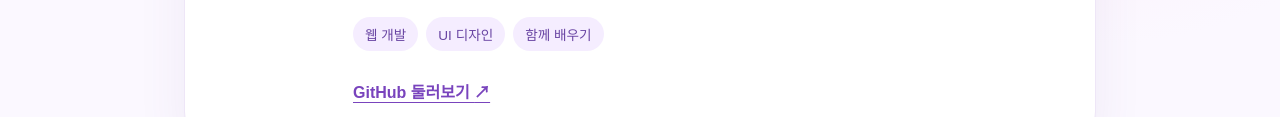
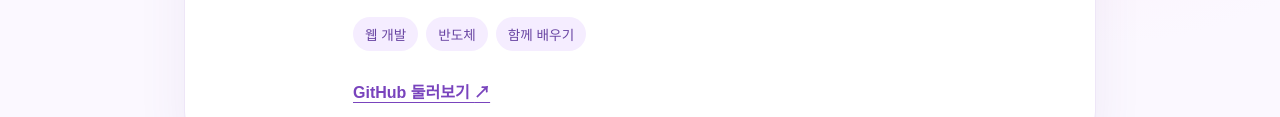
Before and after one commit to Larry826/github_seminar, a plain HTML site: page student_project/index.html in a window 1280 px wide. Shown: the part 425-542 px from the top of the page. Drawn offline with Linux system fonts and the light colour scheme.

Commit message:
semiconductor

```diff
--- a/student_project/index.html
+++ b/student_project/index.html
@@ -20,7 +20,7 @@
         <p class="label">ABOUT ME</p>
         <h2>김코딩 <span>· 컴퓨터공학 전공</span></h2>
         <p>안녕하세요! 웹과 디자인에 관심이 있는 학회 신입 회원입니다.</p>
-        <div class="tags"><span>웹 개발</span><span>UI 디자인</span><span>함께 배우기</span></div>
+        <div class="tags"><span>웹 개발</span><span>반도체</span><span>함께 배우기</span></div>
         <!-- TODO 2: feature/profile 브랜치에서 이 위치에 관심 기술, 취미 또는 목표 영역을 추가하세요. -->
         <a class="link" href="https://github.com/">GitHub 둘러보기 <span aria-hidden="true">↗</span></a>
       </div>
```
